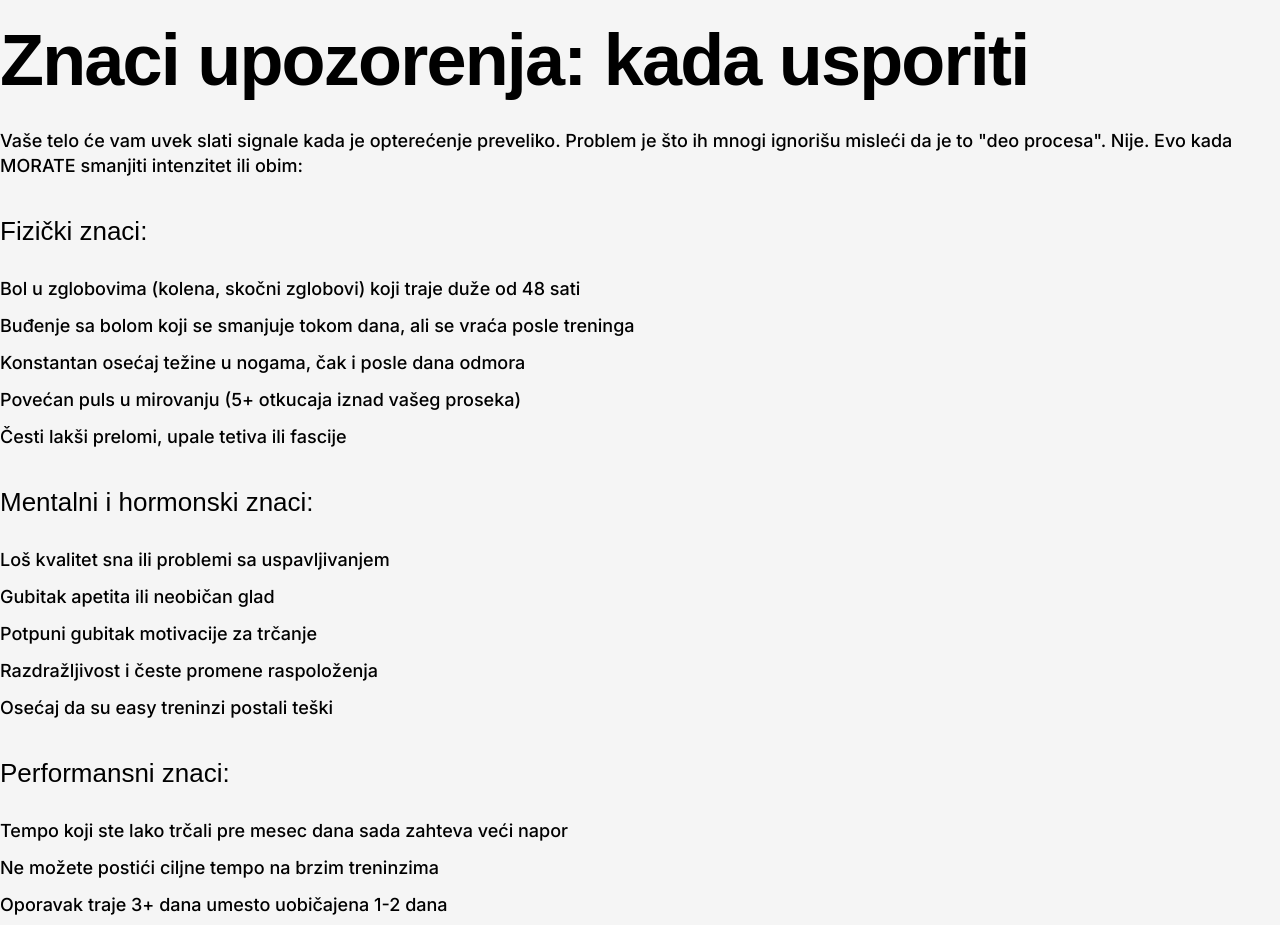
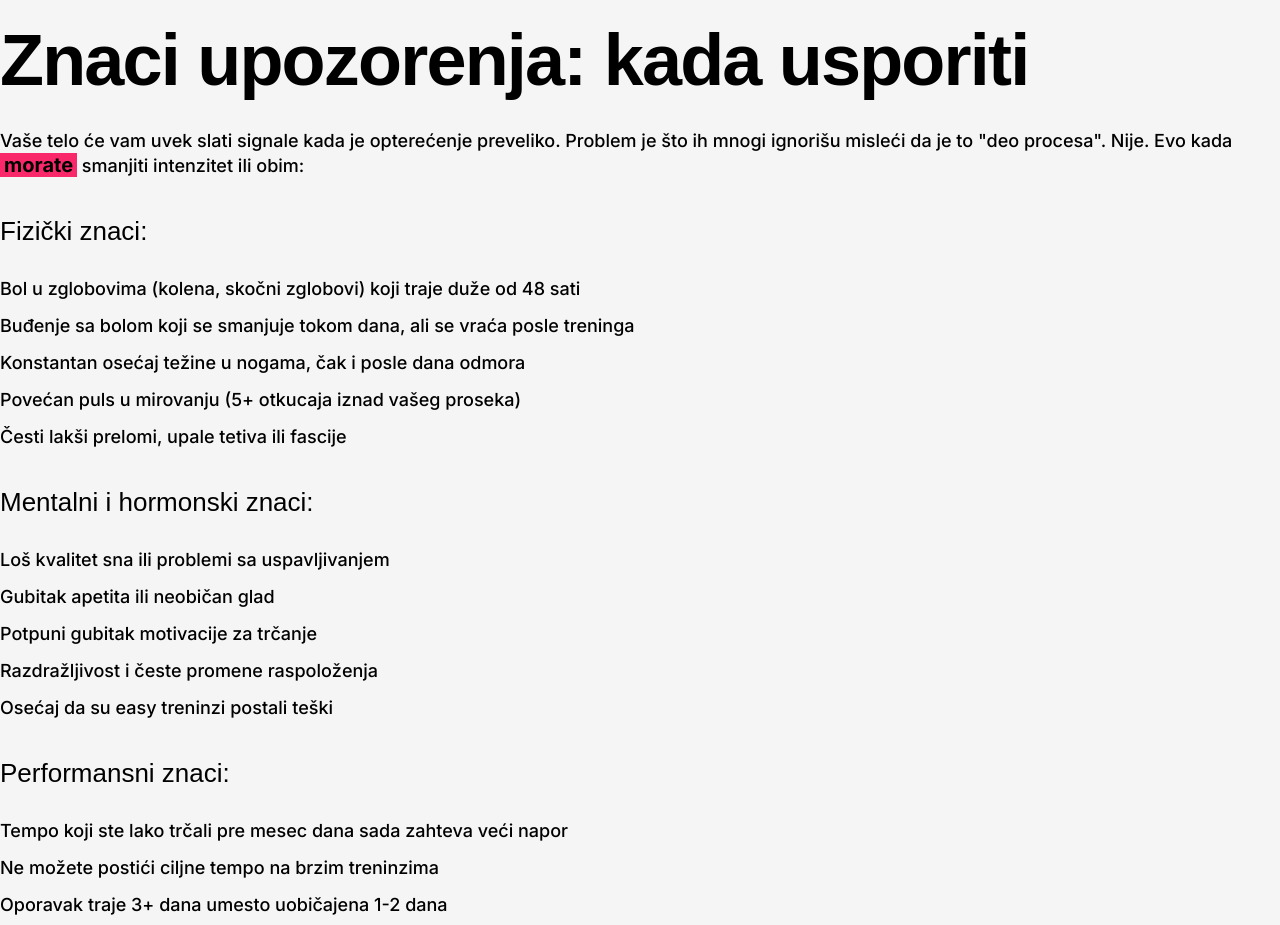
Before and after one commit to krsticzoran/runningstories, a Next.js app: page /trening/kilometraza-ili-kvalitet in a window 1280 px wide. Shown: the part 4800-5725 px from the top of the page. Built offline with nearby package versions, Linux system fonts and the light colour scheme; a web font is replaced by a local one.

Commit message:
feat:add Highlight component

```diff
--- /dev/null
+++ b/components/mdx/highlight.tsx
@@ -0,0 +1,18 @@
+interface HighlightProps {
+  text: string;
+  variant?: "accent";
+}
+
+export function Highlight({ text, variant = "accent" }: HighlightProps) {
+  const variants = {
+    accent: " bg-custom-accent",
+  };
+
+  return (
+    <span
+      className={`${variants[variant]} px-1 text-lg sm:text-xl font-bold text-black leading-[22px] sm:leading-[25px]   `}
+    >
+      {text}
+    </span>
+  );
+}
--- a/components/mdx/mdx-components.tsx
+++ b/components/mdx/mdx-components.tsx
@@ -1,6 +1,7 @@
 import { MDXComponents } from "mdx/types";
 import { TableComponent } from "./table-component";
 import { ImageComponent } from "./image-component";
+import { Highlight } from "./highlight";
 
 export const mdxComponents: MDXComponents = {
   h1: ({ children }) => (
@@ -81,4 +82,5 @@ export const mdxComponents: MDXComponents = {
 
   TableComponent: (props) => <TableComponent {...props} />,
   ImageComponent: (props) => <ImageComponent {...props} />,
+  Highlight: (props) => <Highlight {...props} />,
 };
--- a/content/posts/trening/kilometraza-ili-kvalitet/index.mdx
+++ b/content/posts/trening/kilometraza-ili-kvalitet/index.mdx
@@ -143,7 +143,7 @@ Ključ je u pravilnoj distribuciji napora kroz nedelju. Nikada ne stavljajte dva
 
 ## Znaci upozorenja: kada usporiti
 
-Vaše telo će vam uvek slati signale kada je opterećenje preveliko. Problem je što ih mnogi ignorišu misleći da je to "deo procesa". Nije. Evo kada MORATE smanjiti intenzitet ili obim:
+Vaše telo će vam uvek slati signale kada je opterećenje preveliko. Problem je što ih mnogi ignorišu misleći da je to "deo procesa". Nije. Evo kada <Highlight text="morate"/> smanjiti intenzitet ili obim:
 
 ##### Fizički znaci:
 
@@ -209,7 +209,9 @@ Ne postoji univerzalna formula koliko kilometara ili koliko brzih treninga treba
 
 **Zlatna pravila koja uvek važe:**
 
-1. **Konzistentnost pobjeđuje ambiciju** – Bolji je trkač koji održava 35 km nedeljno 12 meseci bez povrede, nego onaj koji forsira 60 km, povredi se nakon 3 meseca i pauzira 2 meseca.
+1. **Konzistentnost pobjeđuje ambiciju** – Bolji je trkač koji održava
+   35 km nedeljno 12 meseci bez povrede, nego onaj koji forsira 60 km, povredi se
+   nakon 3 meseca i pauzira 2 meseca.
 
 2. **Gradite postepeno** – Povećanje od 10-15% nedeljno zvuči sporo, ali je jedini održiv put. Strpljenje danas znači manje povreda sutra.
 
```
Also changed, not shown: .velite/posts.json.
